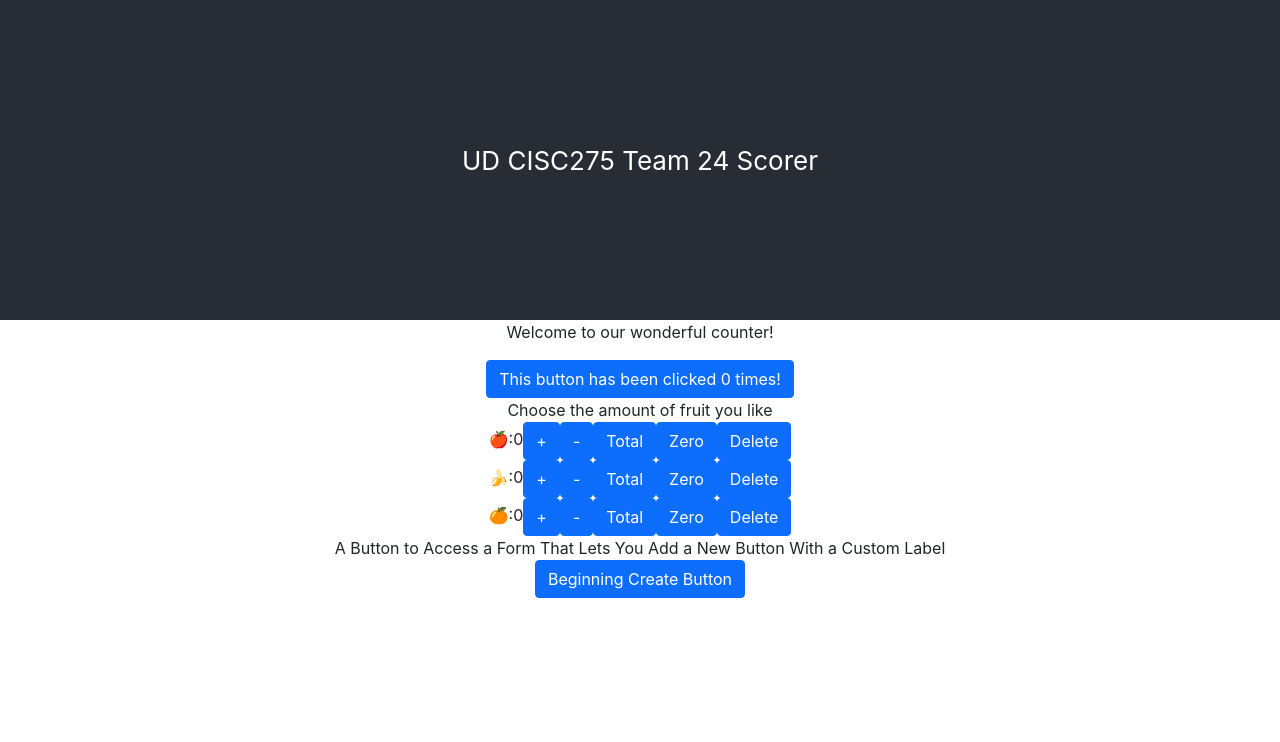
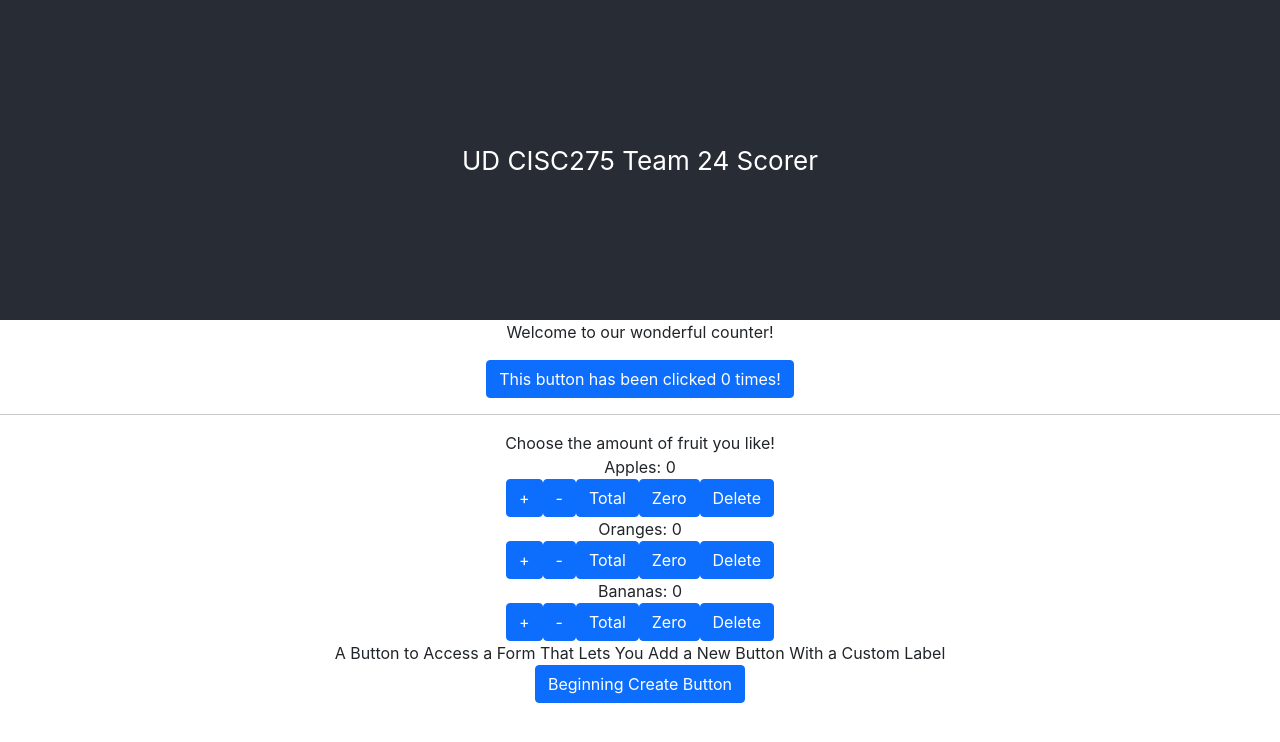
Before and after one commit to weldindunn/team-24-scorer, a React (Create React App) app: page / in a window 1280 px wide. Shown: the top 742 px of the page. Built offline with nearby package versions, Linux system fonts and the light colour scheme.

Commit message:
Made all counters work under the same component

```diff
--- a/src/App.tsx
+++ b/src/App.tsx
@@ -1,8 +1,6 @@
 import React from "react";
 import "./App.css";
-import { CounterApple } from "./components/CounterApple";
-import { CounterBanana } from "./components/CounterBanana";
-import { CounterOrange } from "./components/CounterOrange";
+import { FruitCounter } from "./components/FruitCounter";
 import { Counter } from "./components/Counter";
 import { Access_and_Add } from "./components/Access-and-Add";
 
@@ -16,20 +14,15 @@ function App(): JSX.Element {
                 <p>Welcome to our wonderful counter!</p>
                 <div style={{ textAlign: "center" }}>
                     <Counter></Counter>
-                    <span>Choose the amount of fruit you like</span>
+                    <hr />
                 </div>
-            </div>
-            <div style={{ textAlign: "center" }}>
-                <CounterApple></CounterApple>
-            </div>
-            <div style={{ textAlign: "center" }}>
-                <CounterBanana></CounterBanana>
-            </div>
-            <div style={{ textAlign: "center" }}>
-                <CounterOrange></CounterOrange>
-            </div>
-            <div style={{ textAlign: "center" }}>
-                <Access_and_Add></Access_and_Add>
+                <div>
+                    <span>Choose the amount of fruit you like!</span>
+                    <FruitCounter name={"Apples"}></FruitCounter>
+                    <FruitCounter name={"Oranges"}></FruitCounter>
+                    <FruitCounter name="Bananas"></FruitCounter>
+                    <Access_and_Add></Access_and_Add>
+                </div>
             </div>
         </div>
     );
--- a/src/components/CounterBanana.tsx
+++ /dev/null
@@ -1,49 +0,0 @@
-import React, { useState } from "react";
-import { Button } from "react-bootstrap";
-
-export function CounterBanana(): JSX.Element {
-    const [count, setCount] = useState<number>(0);
-    const [count1, setminusCount] = useState<number>(0);
-    const [total, settotal] = useState<number>(0);
-
-    function addCounter(): void {
-        setCount(count + 1);
-    }
-    function minusCounter(): void {
-        setminusCount(count1 - 1);
-    }
-    function gettotal(): void {
-        settotal(count + count1);
-    }
-    function reset(): void {
-        setCount(0);
-        setminusCount(0);
-        settotal(0);
-    }
-    function deletecounter(): void {
-        const lable = window.document.getElementById("counter1");
-        if (lable === null) {
-            alert("oops");
-        } else {
-            lable.style.display = "none";
-        }
-    }
-
-    return (
-        <div>
-            <div>
-                <div>
-                    <div id="counter1">
-                        🍌:
-                        {total}
-                        <Button onClick={addCounter}>+</Button>
-                        <Button onClick={minusCounter}>-</Button>
-                        <Button onClick={gettotal}>Total</Button>
-                        <Button onClick={reset}>Zero</Button>
-                        <Button onClick={deletecounter}>Delete</Button>
-                    </div>
-                </div>
-            </div>
-        </div>
-    );
-}
--- a/src/components/CounterOrange.tsx
+++ /dev/null
@@ -1,49 +0,0 @@
-import React, { useState } from "react";
-import { Button } from "react-bootstrap";
-
-export function CounterOrange(): JSX.Element {
-    const [count, setCount] = useState<number>(0);
-    const [count1, setminusCount] = useState<number>(0);
-    const [total, settotal] = useState<number>(0);
-
-    function addCounter(): void {
-        setCount(count + 1);
-    }
-    function minusCounter(): void {
-        setminusCount(count1 - 1);
-    }
-    function gettotal(): void {
-        settotal(count + count1);
-    }
-    function reset(): void {
-        setCount(0);
-        setminusCount(0);
-        settotal(0);
-    }
-    function deletecounter(): void {
-        const lable = window.document.getElementById("counter2");
-        if (lable === null) {
-            alert("oops");
-        } else {
-            lable.style.display = "none";
-        }
-    }
-
-    return (
-        <div>
-            <div>
-                <div>
-                    <div id="counter2">
-                        🍊:
-                        {total}
-                        <Button onClick={addCounter}>+</Button>
-                        <Button onClick={minusCounter}>-</Button>
-                        <Button onClick={gettotal}>Total</Button>
-                        <Button onClick={reset}>Zero</Button>
-                        <Button onClick={deletecounter}>Delete</Button>
-                    </div>
-                </div>
-            </div>
-        </div>
-    );
-}
--- a/src/components/CounterApple.tsx
+++ b/src/components/FruitCounter.tsx
@@ -1,7 +1,7 @@
 import React, { useState } from "react";
-import { Button } from "react-bootstrap";
+import { Button, Row } from "react-bootstrap";
 
-export function CounterApple(): JSX.Element {
+export function FruitCounter({ name }: { name: string }): JSX.Element {
     const [count, setCount] = useState<number>(0);
     const [count1, setminusCount] = useState<number>(0);
     const [total, settotal] = useState<number>(0);
@@ -34,14 +34,23 @@ export function CounterApple(): JSX.Element {
             <div>
                 <div>
                     <div id="counter">
-                        🍎:
+                        <Row>
+                            <div>
+                                {name}
+                                {": "}
                                 {total}
+                            </div>
+                        </Row>
+                        <Row>
+                            <div>
                                 <Button onClick={addCounter}>+</Button>
                                 <Button onClick={minusCounter}>-</Button>
                                 <Button onClick={gettotal}>Total</Button>
                                 <Button onClick={reset}>Zero</Button>
                                 <Button onClick={deletecounter}>Delete</Button>
                             </div>
+                        </Row>
+                    </div>
                 </div>
             </div>
         </div>
```
Lines whose indentation alone changed are shown as unchanged.
